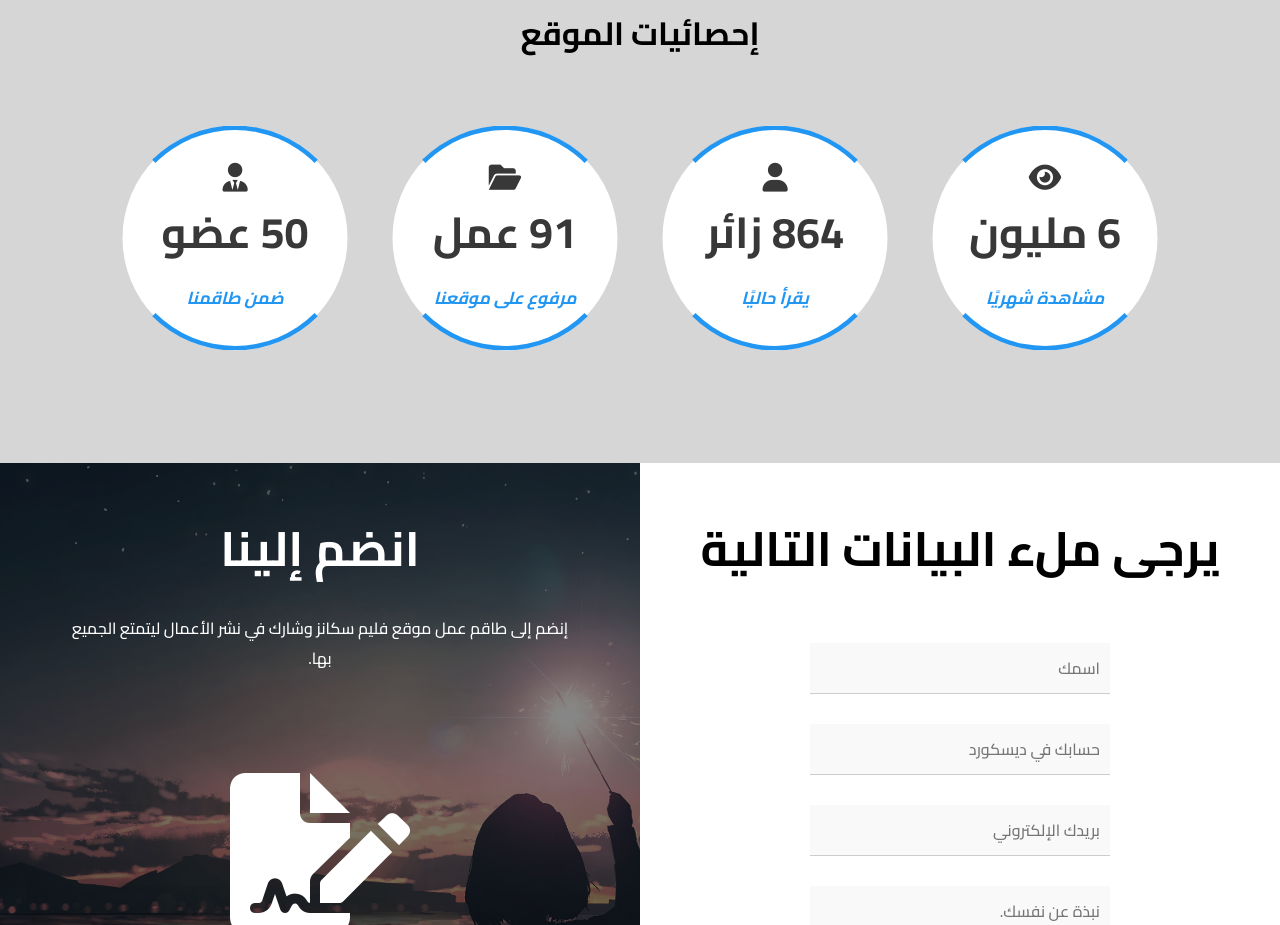
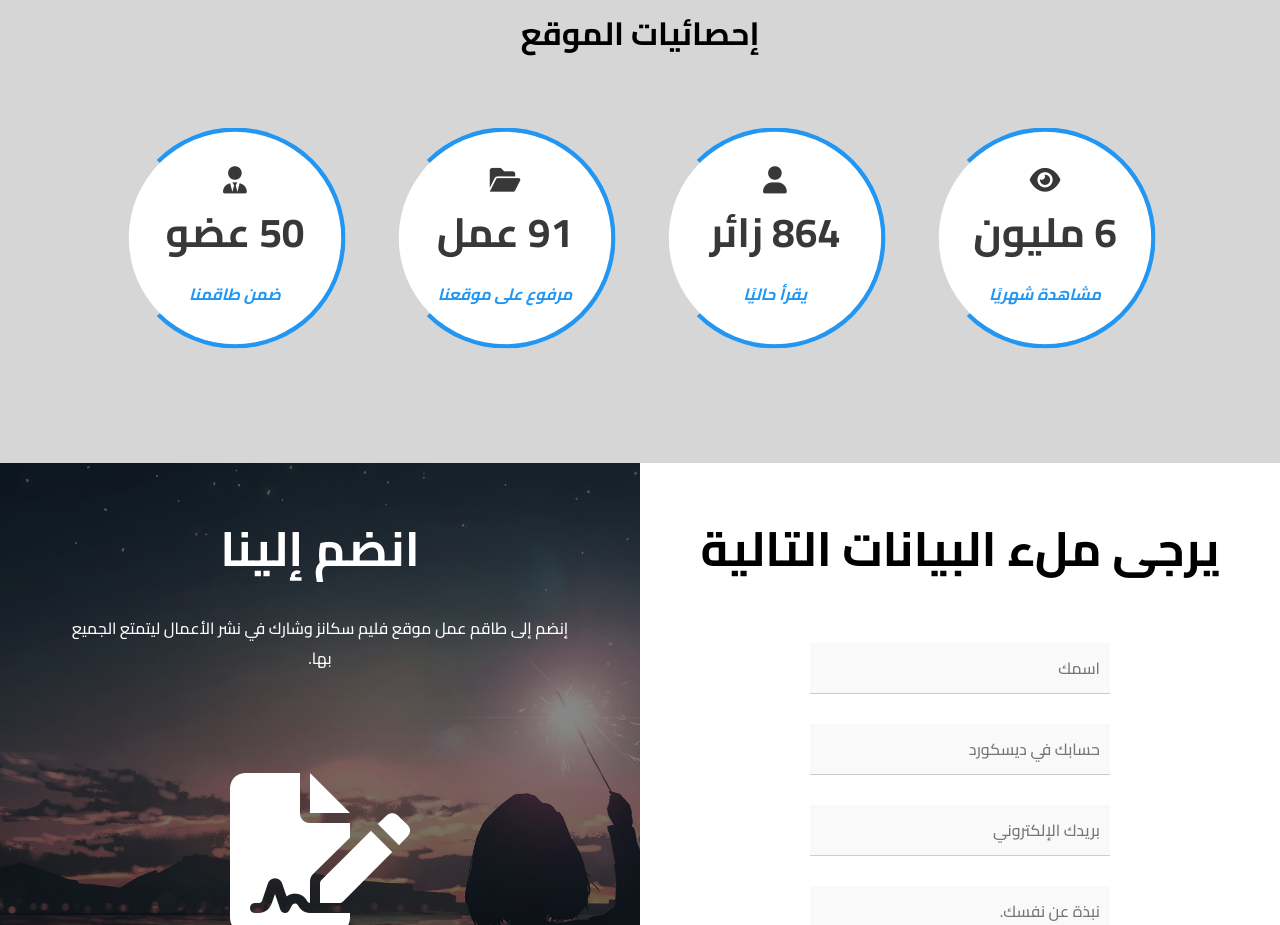
Before and after one commit to 0abdulrahman/flame-ar-demo, a plain HTML site: page index.html in a window 1280 px wide. Shown: the part 10255-11180 px from the top of the page. Drawn offline with Linux system fonts and the light colour scheme; files whose address does not match are found by name.

Commit message:
Update Practice CSS 2.css

```diff
--- a/CSS/Practice CSS 2.css
+++ b/CSS/Practice CSS 2.css
@@ -1910,23 +1910,23 @@ header .wrapper nav label {
     -ms-border-radius: 50%;
     -o-border-radius: 50%;
     height: 250px;
-    transform: scale(0.9);
-    -webkit-transform: scale(0.9);
-    -moz-transform: scale(0.9);
-    -ms-transform: scale(0.9);
-    -o-transform: scale(0.9);
+    transform: scale(0.85);
+    -webkit-transform: scale(0.85);
+    -moz-transform: scale(0.85);
+    -ms-transform: scale(0.85);
+    -o-transform: scale(0.85);
 }
 
 .status .wrapper .box::before {
     position: absolute;
     content: "";
     left: -5px;
-    top: 0;
+    top: -5px;
     height: 100%;
     width: 100%;
     border-radius: 50%;
     border: 5px solid;
-    border-color: var(--mainColor) transparent transparent transparent;
+    border-color: var(--mainColor) var(--mainColor) var(--mainColor) transparent;
     transition: 0.4s;
     -webkit-transition: 0.4s;
     -moz-transition: 0.4s;
@@ -1938,7 +1938,7 @@ header .wrapper nav label {
     -o-border-radius: 50%;
 }
 
-.status .wrapper .box::after {
+/* .status .wrapper .box::after {
     position: absolute;
     content: "";
     left: -5px;
@@ -1957,7 +1957,7 @@ header .wrapper nav label {
     -moz-border-radius: 50%;
     -ms-border-radius: 50%;
     -o-border-radius: 50%;
-}
+} */
 
 .status .wrapper .box:hover {
     color: black;
@@ -1970,11 +1970,11 @@ header .wrapper nav label {
 
 .status .wrapper .box:hover::before {
     top: -5px;
-    transform: rotateZ(90deg);
-    -webkit-transform: rotateZ(90deg);
-    -moz-transform: rotateZ(90deg);
-    -ms-transform: rotateZ(90deg);
-    -o-transform: rotateZ(90deg);
+    transform: rotateZ(180deg);
+    -webkit-transform: rotateZ(180deg);
+    -moz-transform: rotateZ(180deg);
+    -ms-transform: rotateZ(180deg);
+    -o-transform: rotateZ(180deg);
 }
 
 .status .wrapper .box:hover::after {
```
